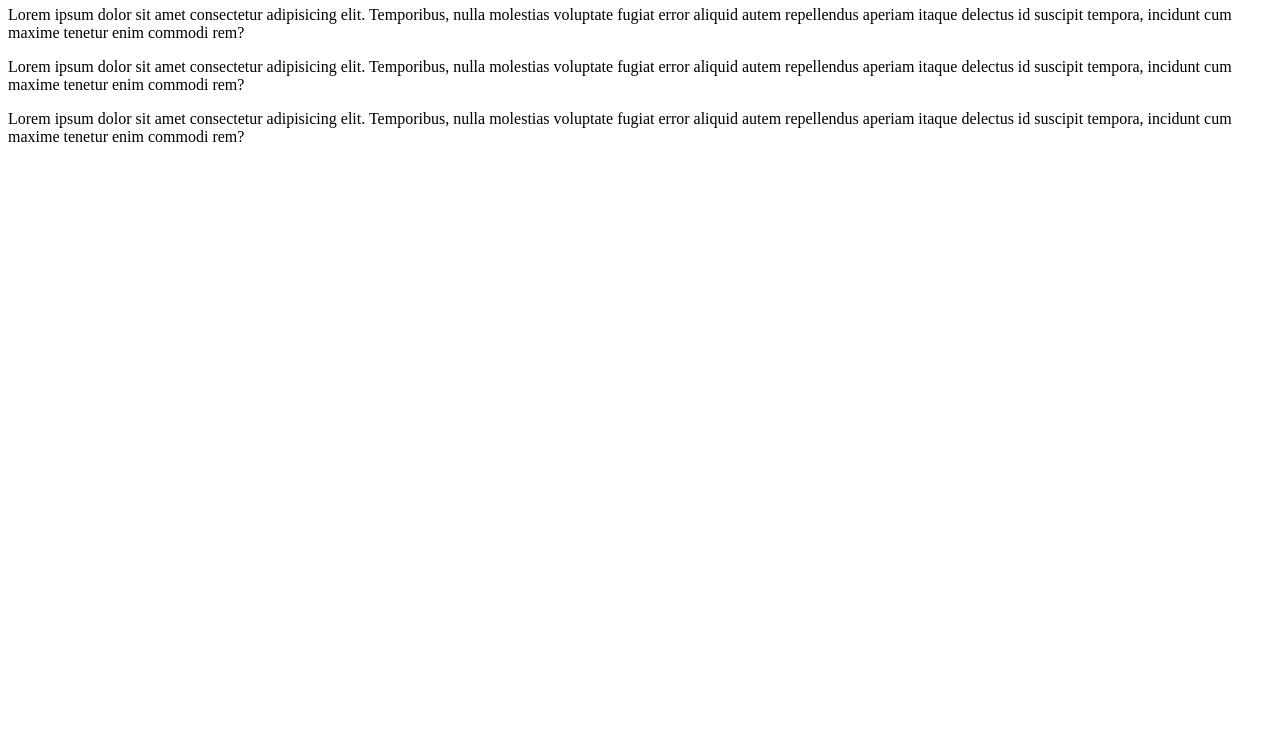
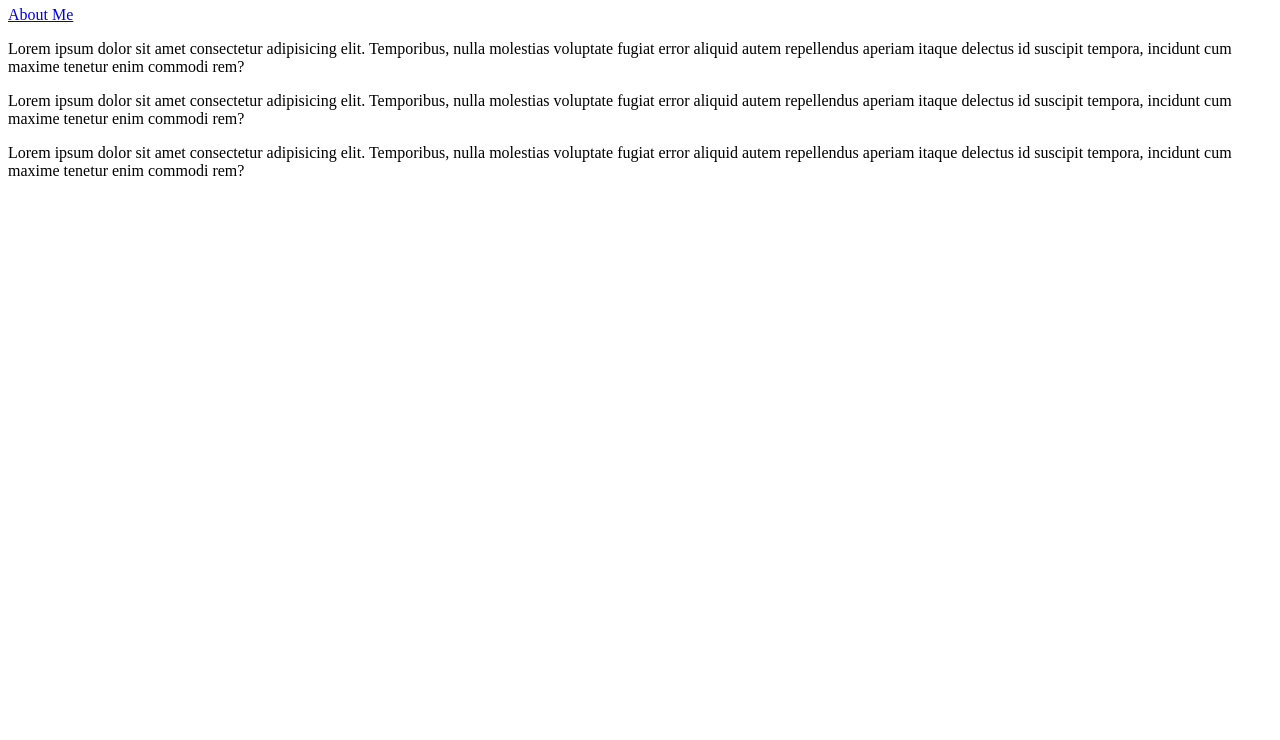
Before and after one commit to Davids150/s1n0x, a plain HTML site: page index.html in a window 1280 px wide. Shown: the part 60-800 px from the top of the page. Drawn offline with Linux system fonts and the light colour scheme.

Commit message:
Update index.html

```diff
--- a/index.html
+++ b/index.html
@@ -7,7 +7,7 @@
 </head>
 <body>
     <h1>s1n0x</h1>
-    <a href="/about.html"></a>
+    <a href="/about.html">About Me</a>
     <p>Lorem ipsum dolor sit amet consectetur adipisicing elit. Temporibus, nulla molestias voluptate fugiat error aliquid autem repellendus aperiam itaque delectus id suscipit tempora, incidunt cum maxime tenetur enim commodi rem?</p>
     <p>Lorem ipsum dolor sit amet consectetur adipisicing elit. Temporibus, nulla molestias voluptate fugiat error aliquid autem repellendus aperiam itaque delectus id suscipit tempora, incidunt cum maxime tenetur enim commodi rem?</p>
     <p>Lorem ipsum dolor sit amet consectetur adipisicing elit. Temporibus, nulla molestias voluptate fugiat error aliquid autem repellendus aperiam itaque delectus id suscipit tempora, incidunt cum maxime tenetur enim commodi rem?</p>
```
